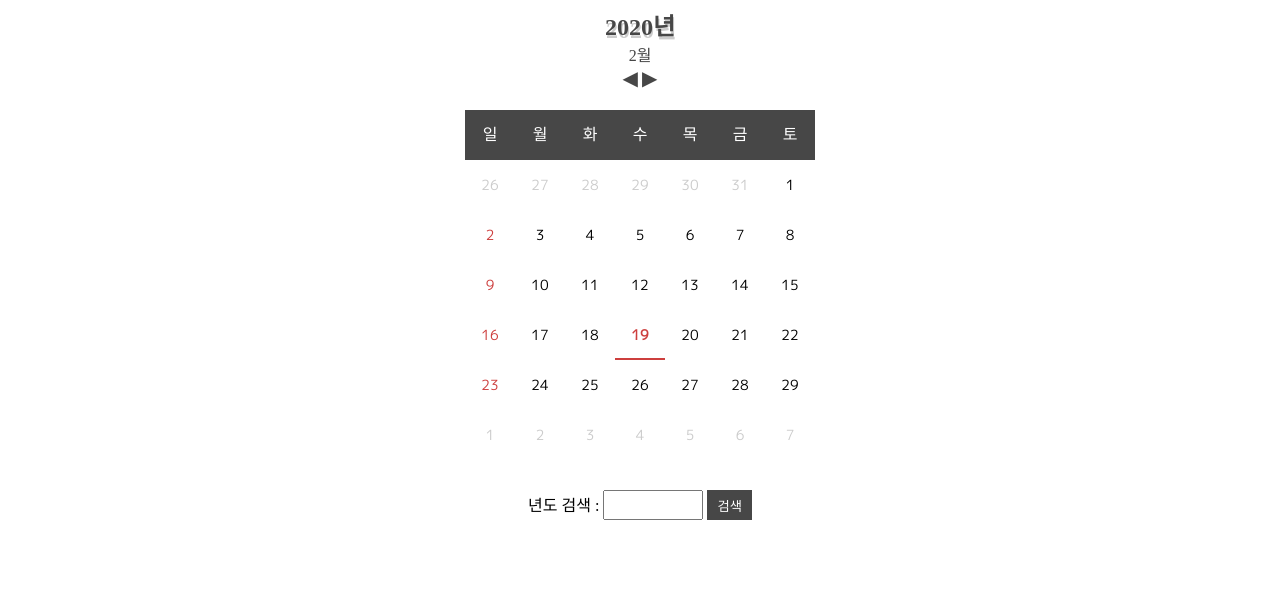
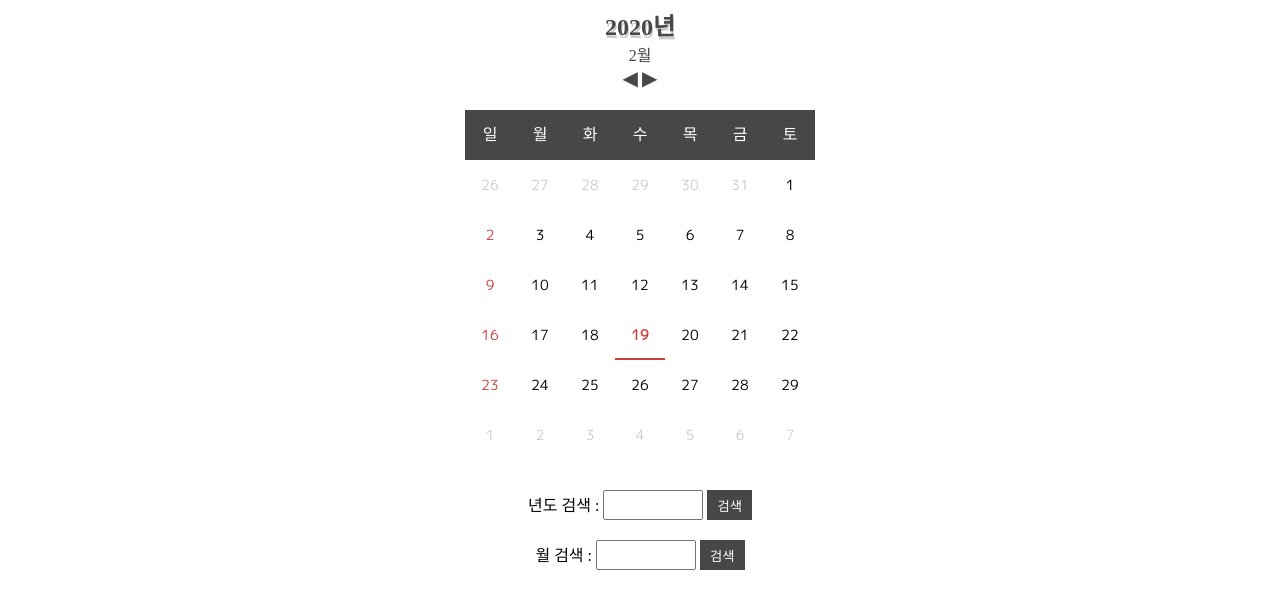
Before and after one commit to shl9201/portfolio, a plain HTML site: page calendar/index.html in a window 1280 px wide. Shown: the part 116-724 px from the top of the page. Drawn offline with nearby package versions, Linux system fonts and the light colour scheme.

Commit message:
달 검색 기능 추가

```diff
--- a/calendar/css/calendar.css
+++ b/calendar/css/calendar.css
@@ -26,3 +26,4 @@ h2{text-shadow: 1px 3px #ccc;}
 .serch>button{height: 30px;padding:0 10px;cursor: pointer;background-color: #474747;color:#fff;border:none;transition: all .3s;}
 .serch>button:hover{background-color: #cd3f3e;}
 .cont>li{font-family: 'M PLUS 1p', sans-serif;font-size: 14px;}
+#dayserch{margin-top:20px;}
--- a/calendar/index.html
+++ b/calendar/index.html
@@ -27,7 +27,9 @@
         </ul>
         <div class="serch">
             년도 검색 : <input type="text" v-model="msg" id="serch" ref="search">
-            <button type="button" @click="serch">검색</button>
+            <button type="button" @click="serch">검색</button><br>
+            월 검색 : <input type="text" v-model="daymsg" id="dayserch" ref="daysearch">
+            <button type="button" @click="dayserch">검색</button>
         </div>
     </div>
     <link rel="stylesheet" href="css/calendar.css">
--- a/calendar/js/calendar.js
+++ b/calendar/js/calendar.js
@@ -9,7 +9,8 @@ $(function () {
             chkday: 1,
             prevday: [],
             nextday: [],
-            msg: ''
+            msg: '',
+            daymsg: ''
         },
         methods: {
             setLang: function () {
@@ -28,6 +29,7 @@ $(function () {
             },
             prevdate: function () {
                 var prev = this.m.subtract(1, 'months').calendar('ddd/MM/YYYY');
+                console.log(prev)
                 this.setdate(prev);
                 this.pushdate(prev);
                 this.chkday--;
@@ -104,7 +106,21 @@ $(function () {
                     this.pushdate(this.msg);
                     this.today();
                 }
-                this.msg = '';
+            },
+            dayserch: function () {
+                if (this.daymsg <= 0 || this.daymsg >= 13) {
+                    alert('1월~12월 까지 있습니다.');
+                    this.daymsg = '';
+                    this.$refs.daysearch.focus();
+                } else {
+                    this.m = moment(this.msg);
+                    var num = moment(this.msg).format('YYYY') + '.' + this.daymsg + '.' + moment(this.msg).format('DD');
+                    console.log(num)
+                    this.setdate(num);
+                    this.pushdate(num);
+                    this.today();
+                }
+                this.daymsg = ''
             }
         },
         mounted: function () {
```
